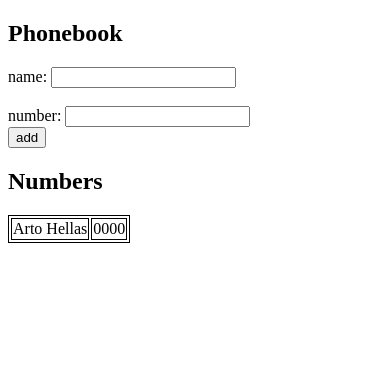
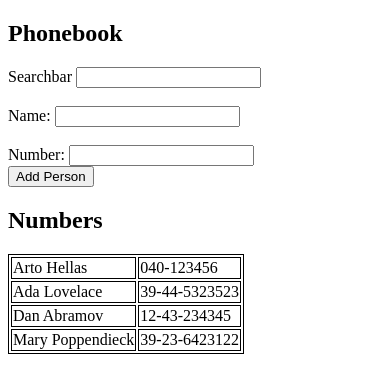
Before and after one commit to caiobdewnig/fullstackopen, a React (Vite) app in the folder part2/phonebook/: page / in a window 390 px wide. Shown: the top 392 px of the page. Built offline with nearby package versions, Linux system fonts and the light colour scheme.

Commit message:
(Phonebook, step 4) - included

```diff
--- a/part2/phonebook/src/App.jsx
+++ b/part2/phonebook/src/App.jsx
@@ -3,10 +3,14 @@ import './main.css'
 
 const App = () => {
    const [persons, setPersons] = useState([
-    { name: 'Arto Hellas', number: '0000' },
+     { name: 'Arto Hellas', number: '040-123456', id: 1 },
+     { name: 'Ada Lovelace', number: '39-44-5323523', id: 2 },
+     { name: 'Dan Abramov', number: '12-43-234345', id: 3 },
+     { name: 'Mary Poppendieck', number: '39-23-6423122', id: 4 }
    ])
    const [newName, setNewName] = useState('')
    const [newNumber, setNewNumber] = useState('')
+   const [searchName, setSearchName] = useState('')
 
    const addPerson = (event) => {
      event.preventDefault();
@@ -14,48 +18,62 @@ const App = () => {
         name: newName,
         number: newNumber
      }
-    persons.find(person => person.name === newName) ? alert(`${newName} is already in the phonebook!`) : setPersons(persons.concat(personObject))
+
+     if (persons.find(person => person.name === newName)) {
+       alert(`${newName} is already in the phonebook!`)
+     } else {
+       setPersons(persons.concat(personObject))
+     }
+
      setNewName('')
      setNewNumber('')
    }
 
+   const handleSearchChange = (event) => {
+     setSearchName(event.target.value)
+   }
+
    const handlePersonChange = (event) => {
-    console.log(event.target.value)
      setNewName(event.target.value)
-
    }
 
    const handleNumberChange = (event) => {
-    console.log(event.target.value)
      setNewNumber(event.target.value)
    }
+
+   const personsToShow = persons.filter(person =>
+     person.name.toLowerCase().includes(searchName.toLowerCase())
+   )
 
    return (
      <div>
         <h2>Phonebook</h2>
+        Searchbar <input type="text" onChange={handleSearchChange} value={searchName} />
+        <br/>
+        <br/>
         <form onSubmit={addPerson}>
           <div>
-          name: <input
+             Name: <input
                value={newName}
                onChange={handlePersonChange}
                type="text"
              />
              <br/>
              <br/>
-          number: <input
+             Number: <input
                value={newNumber}
                onChange={handleNumberChange}
                type="text"
              />
           </div>
           <div>
-          <button type="submit">add</button>
+             <button type="submit">Add Person</button>
           </div>
         </form>
         <h2>Numbers</h2>
         <table>
           <tbody>
-          {persons.map(person =>
+             {personsToShow.map(person =>
                <tr key={person.name}>
                   <td>{person.name}</td>
                   <td>{person.number}</td>
```
Lines whose indentation alone changed are shown as unchanged.
